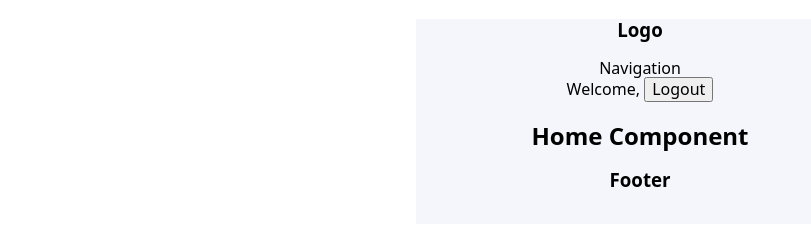
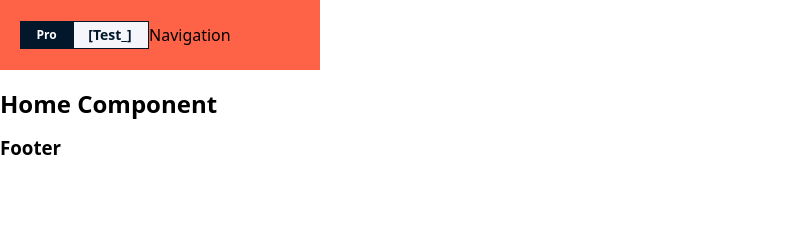
Before and after one commit to DRAKOS6666/GoIt-Test-Pro-Team11, a React app: page / in a window 1280 px wide. Shown: the whole page, without its empty margins (0-811 px from the left). Built offline with nearby package versions, Linux system fonts and the light colour scheme.

Commit message:
work logo

```diff
--- a/src/components/App.js
+++ b/src/components/App.js
@@ -17,10 +17,7 @@ import Contacts from 'views/Contacts';
 import Footer from 'views/Footer';
 import Loader from 'components/Loader';
 
-
-
 import './index.css';
-
 
 function App() {
   const dispatch = useDispatch();
@@ -36,40 +33,27 @@ function App() {
       </Header>
       <Suspense fallback={<Loader />}>
         <Switch>
+          <PublicRoute path="/auth" component={Login} restricted />
 
-          <PublicRoute
-            path="/auth"
-            component={Login}
-            restricted
-          />
-          <PublicRoute
-            path="/test"
-            component={Test}
-            redirectTo="/auth"
-          />
-          <PublicRoute
-            path="/results"
-            component={Results}
-            redirectTo="/auth"
-          />
+          <PublicRoute path="/test" component={Test} redirectTo="/auth" />
+
+          <PublicRoute path="/results" component={Results} redirectTo="/auth" />
+
           <PublicRoute
             path="/useful-info"
             component={Materials}
             redirectTo="/auth"
           />
+
           <PublicRoute
             path="/contacts"
             component={Contacts}
             redirectTo="/auth"
           />
-          <PublicRoute
-            path="/"
-            component={Home}
-            redirectTo="/auth"
-          />
+
+          <PublicRoute path="/" component={Home} redirectTo="/auth" />
 
           <Redirect to="/auth" />
-
         </Switch>
         <Footer />
       </Suspense>
--- a/src/components/Header/Header.js
+++ b/src/components/Header/Header.js
@@ -3,18 +3,25 @@ import UserMenu from 'components/UserMenu';
 import { useSelector } from 'react-redux';
 import { authSelectors } from 'redux/auth';
 
-import styles from './Header.module.css'
+import styles from './Header.module.css';
 import Navigation from 'components/Navigation';
 
 export default function Header() {
   const isAuth = useSelector(authSelectors.getIsAuthUser);
 
   return (
-    <div className='header-wrapper'>
-      <h3>Logo</h3>
+    <div className={styles.headerWrapper}>
+      <div className={styles.logo}>
+        <div className={styles.pro}>
+          <b className={styles.textpro}>Pro</b>
+        </div>
+        <div className={styles.test}>
+          <b className={styles.texttest}>[Test_]</b>
+        </div>
+      </div>
       {/* {isAuth && <UserMenu />} */}
       <Navigation />
-      <UserMenu />
+      {/* <UserMenu /> */}
     </div>
-  )
+  );
 }
--- a/src/components/Header/Header.module.css
+++ b/src/components/Header/Header.module.css
@@ -0,0 +1,50 @@
+.headerWrapper {
+  display: flex;
+  align-items: center;
+  width: 320px;
+  height: 70px;
+  background-color: var(--primary-bg-color);
+  background-color: tomato;
+}
+
+.logo {
+  display: flex;
+  margin-left: 20px;
+  margin-top: 21px;
+  margin-bottom: 21px;
+  width: 129px;
+  height: 28px;
+  border: 1px solid var(--footer-bg-color);
+}
+
+.pro {
+  display: flex;
+  align-items: center;
+  justify-content: center;
+  width: 53px;
+  color: var(--white-text-color);
+  background-color: var(--footer-bg-color);
+}
+
+.textpro {
+  display: block;
+  margin-right: 13px;
+  margin-left: 11px;
+  font-size: 12px;
+}
+
+.test {
+  display: flex;
+  align-items: center;
+  justify-content: center;
+  width: 74px;
+  background-color: var(--primary-bg-color);
+}
+
+.texttest {
+  display: block;
+  margin-right: 9px;
+  margin-left: 7px;
+  font-size: 14px;
+  color: var(--footer-bg-color);
+}
--- a/src/components/index.css
+++ b/src/components/index.css
@@ -26,7 +26,7 @@
   }
 }
 
-.wrapper {
+/* .wrapper {
   text-align: center;
   padding: 15px;
   padding-top: 0;
@@ -34,4 +34,4 @@
   background-color: var(--primary-bg-color);
   margin: 0 auto;
   width: 35%;
-}
+} */
```
